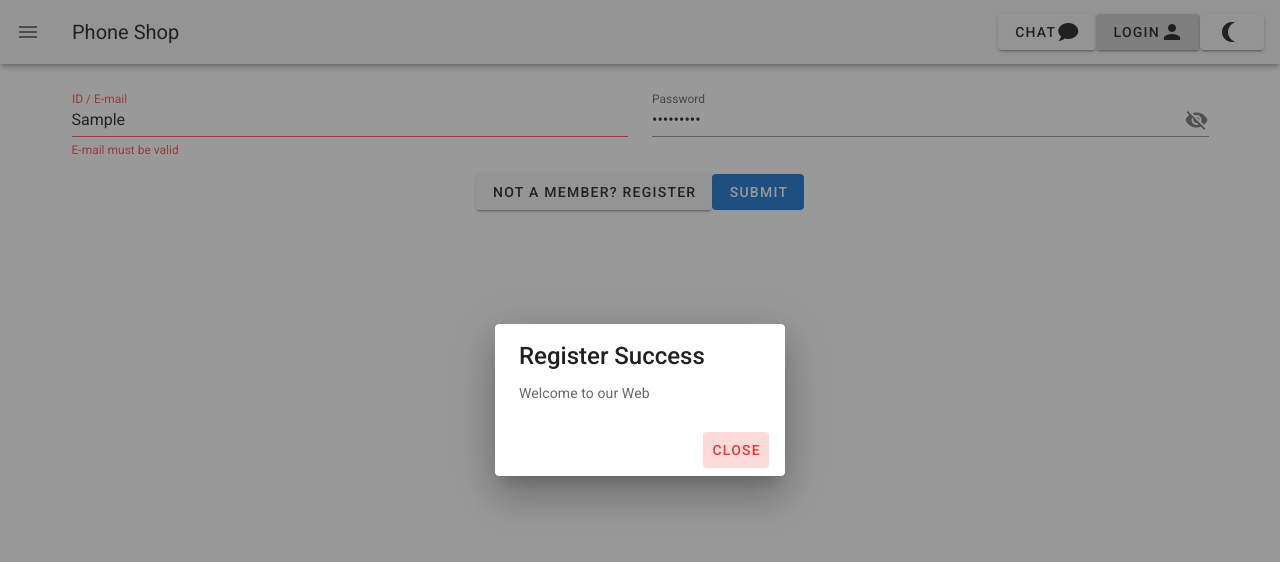
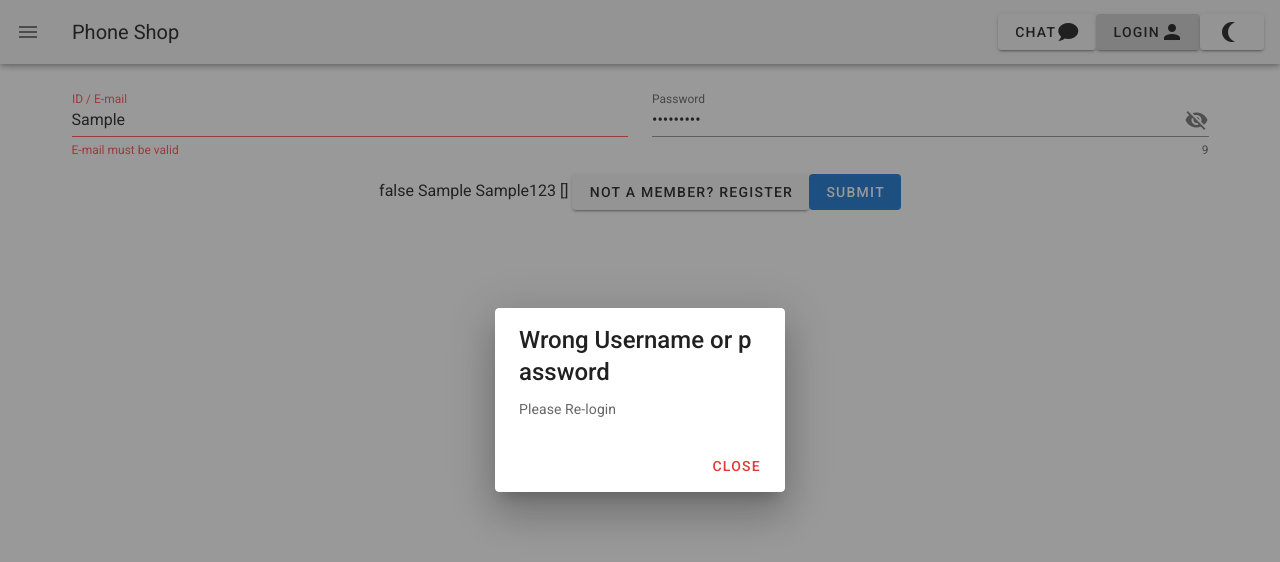
Before and after one commit to Ygghlu/PhoneshopSytem, a Nuxt app: page /login in a window 1280 px wide. Both pictures are taken after typing "Sample", "Sample123" into the empty fields and a click on the button "SUBMIT". Shown: the top 562 px of the page. Built offline with nearby package versions, Linux system fonts and the light colour scheme.

Commit message:
Login system

```diff
--- a/pages/login.vue
+++ b/pages/login.vue
@@ -18,14 +18,20 @@
           <div class="form-group col-md-6">
             <v-text-field
               v-model="password"
-              label="Password"
               :append-icon="show1 ? 'mdi-eye' : 'mdi-eye-off'"
               :rules="[rules.required, rules.min]"
               :type="show1 ? 'text' : 'password'"
-              required
+              label="Password"
+              hint="At least 8 characters"
+              counter
+              @click:append="show1 = !show1"
             />
           </div>
         </div>
+        {{ userIs }}
+        {{ id }}
+        {{ password }}
+        {{ test }}
         <v-dialog
           v-model="dialog"
           persistent
@@ -38,7 +44,7 @@
               :loading="loading3"
               :disabled="loading3"
               v-bind="attrs"
-              @click="validate(),loader = 'loading3'"
+              @click="checkUser()"
               v-on="on"
             >
               Submit
@@ -47,18 +53,34 @@
               Not a Member? Register
             </v-btn>
           </template>
-          <v-card>
+          <v-card v-if="userIs">
             <v-card-title class="headline">
-              Register Success
+              Login Success
             </v-card-title>
-            <v-card-text>Welcome to our Web</v-card-text>
+            <v-card-text>Welcome!</v-card-text>
             <v-card-actions>
               <v-spacer />
               <v-btn
                 color="red darken-1"
                 text
-                :to="{ name: 'user-id', params: { id: memId }}"
+                :to="{ name: 'user-id', params: { id: test }}"
                 @click="dialog = false,isLogin()"
+              >
+                Close
+              </v-btn>
+            </v-card-actions>
+          </v-card>
+          <v-card v-else>
+            <v-card-title class="headline">
+              Wrong Username or password
+            </v-card-title>
+            <v-card-text>Please Re-login</v-card-text>
+            <v-card-actions>
+              <v-spacer />
+              <v-btn
+                color="red darken-1"
+                text
+                @click="dialog = false"
               >
                 Close
               </v-btn>
@@ -86,14 +108,30 @@ export default {
     rules: {
       required: value => !!value || 'Required.',
       min: v => v.length >= 8 || 'Min 8 characters'
-    }
+    },
+    userIs: false,
+    valid: true,
+    mem: null,
+    test: []
   }),
+  created () {
+    this.mem = this.$store.state.memArray
+  },
   methods: {
     validate () {
       this.$refs.form.validate()
     },
     isLogin () {
-      this.$store.commit('login')
+      this.$store.commit('login', this.test)
+    },
+    checkUser () {
+      for (const user in this.mem) {
+        this.test.push(this.mem[user].email)
+        if (this.mem[user].email === this.id && this.mem[user].password === this.password) {
+          this.test = this.mem[user]
+          this.userIs = true
+        }
+      }
     }
   }
 }
--- a/pages/user/_id.vue
+++ b/pages/user/_id.vue
@@ -1,6 +1,17 @@
 <template>
   <div>
-    <h1>welcome</h1>
+    <h1>welcome {{ data.name }}</h1>
     Login {{ this.$store.state.isLogin }}
+    {{ data }}
   </div>
 </template>
+<script>
+export default {
+  data: () => ({
+    data: null
+  }),
+  created () {
+    this.data = this.$store.state.currentmember
+  }
+}
+</script>
--- a/store/index.js
+++ b/store/index.js
@@ -7,7 +7,8 @@ export const state = () => ({
   emID: 1,
   emArray: [{ emId: 0, name: 'John', lastname: 'Doe', position: 'Owner', salary: 'Infinite', email: 'A@B.c', password: 'inwza007' }],
   isGetdata: false,
-  isLogin: false
+  isLogin: false,
+  currentmember: null
 })
 
 export const mutations = {
@@ -26,7 +27,8 @@ export const mutations = {
   getdatanow (state) {
     state.isGetdata = true
   },
-  login (state) {
+  login (state, data) {
     state.isLogin = true
+    state.currentmember = data
   }
 }
```
